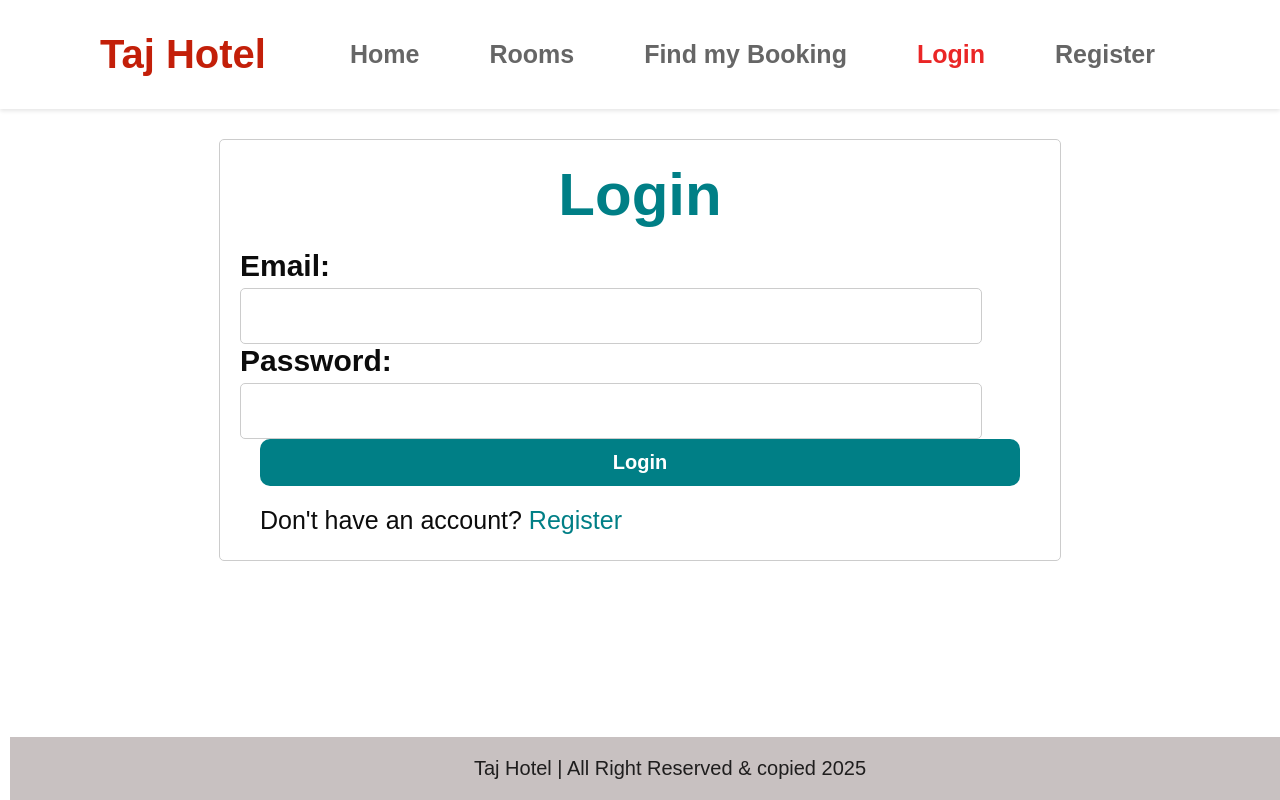
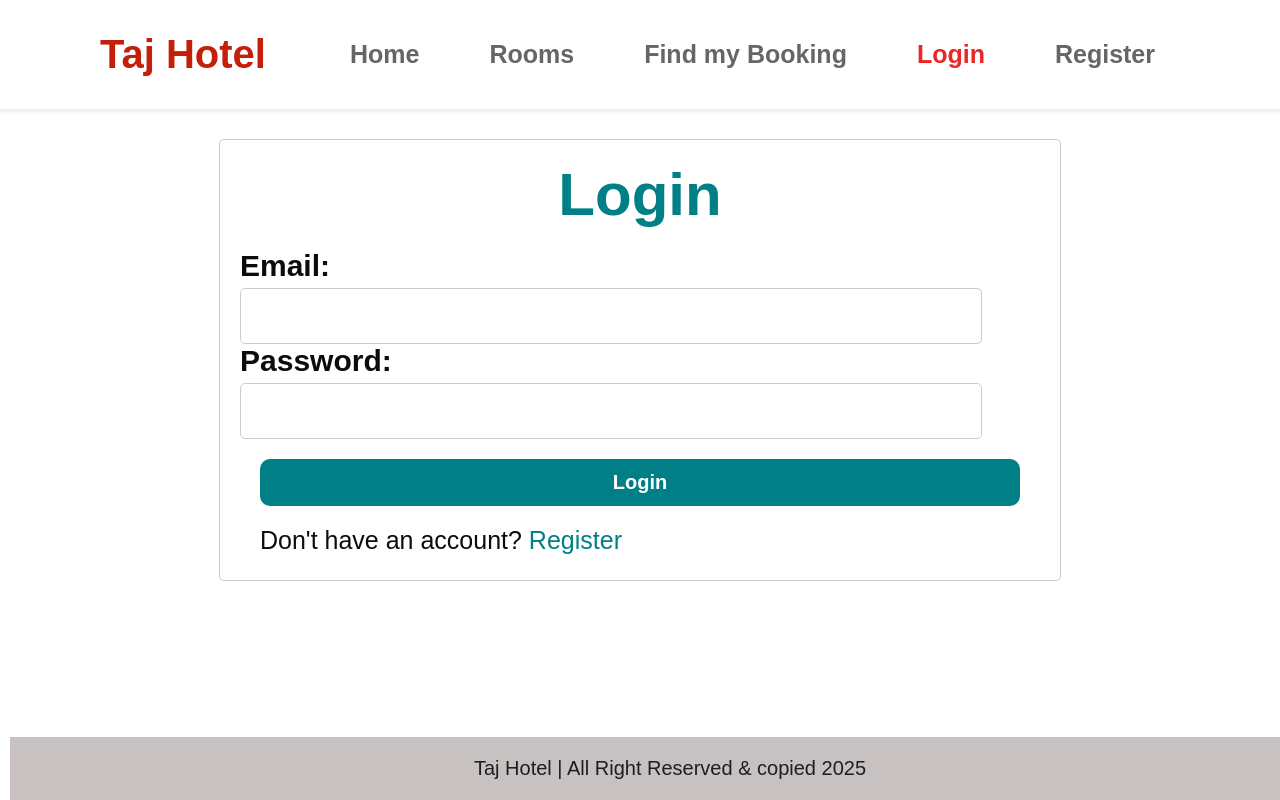
Before and after one commit to ranjankush/HMSFrontend, a React (Create React App) app: page /login in a window 1280 px wide. Shown: the top 800 px of the page. Built offline with nearby package versions, Linux system fonts and the light colour scheme.

Commit message:
css updated again

```diff
--- a/src/index.css
+++ b/src/index.css
@@ -167,6 +167,7 @@
     font-weight: 800;
     border-radius: 10px;
     margin-left: 20px;
+    margin-top: 20px;
   }
 
   button[type="submit"]:hover {
@@ -1353,7 +1354,7 @@
 
 
   /* Responsive styles */
-  @media (max-width: 768px) {
+  @media (max-width: 720px) {
 
     .admin-actions {
         flex-direction: column;
```
